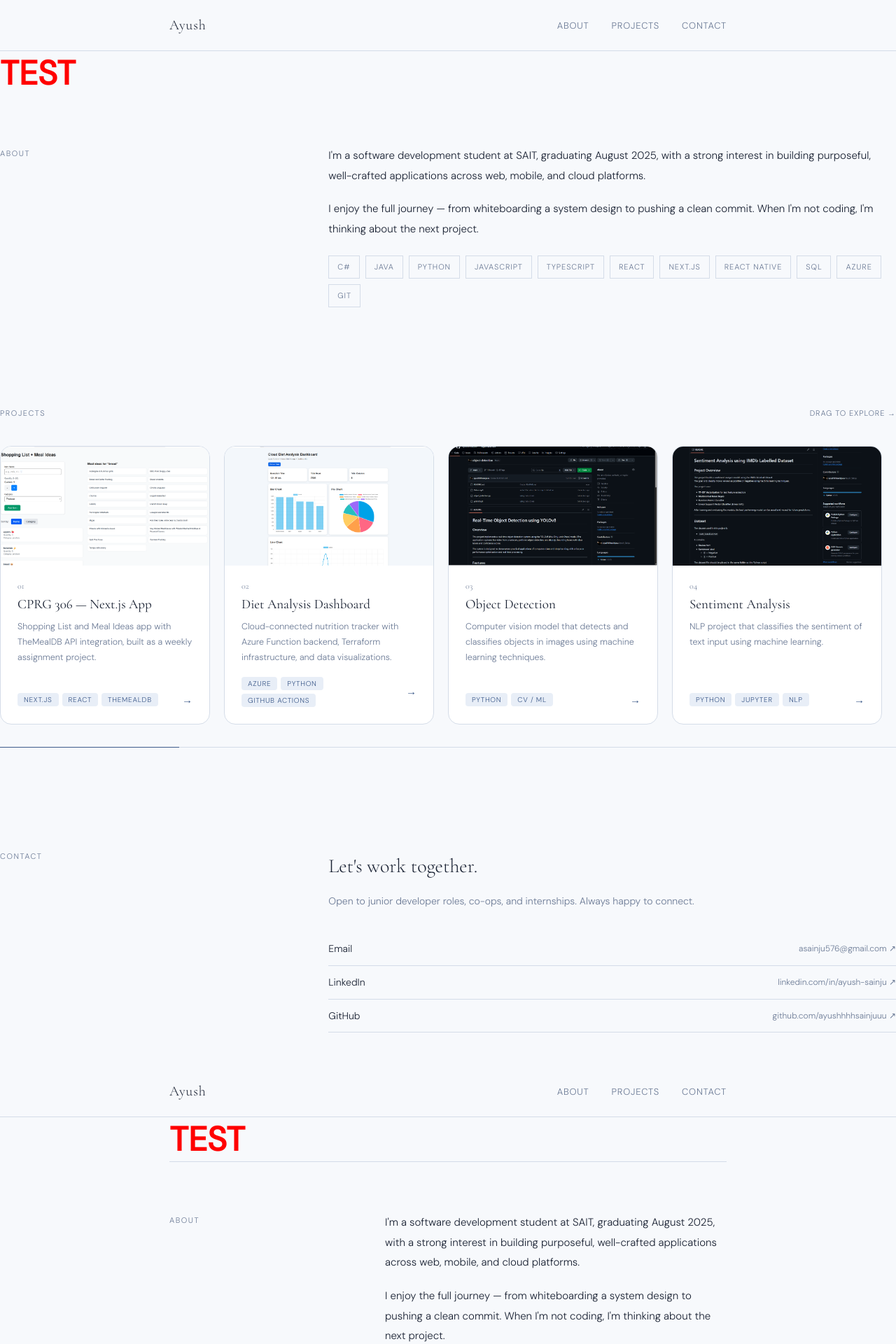
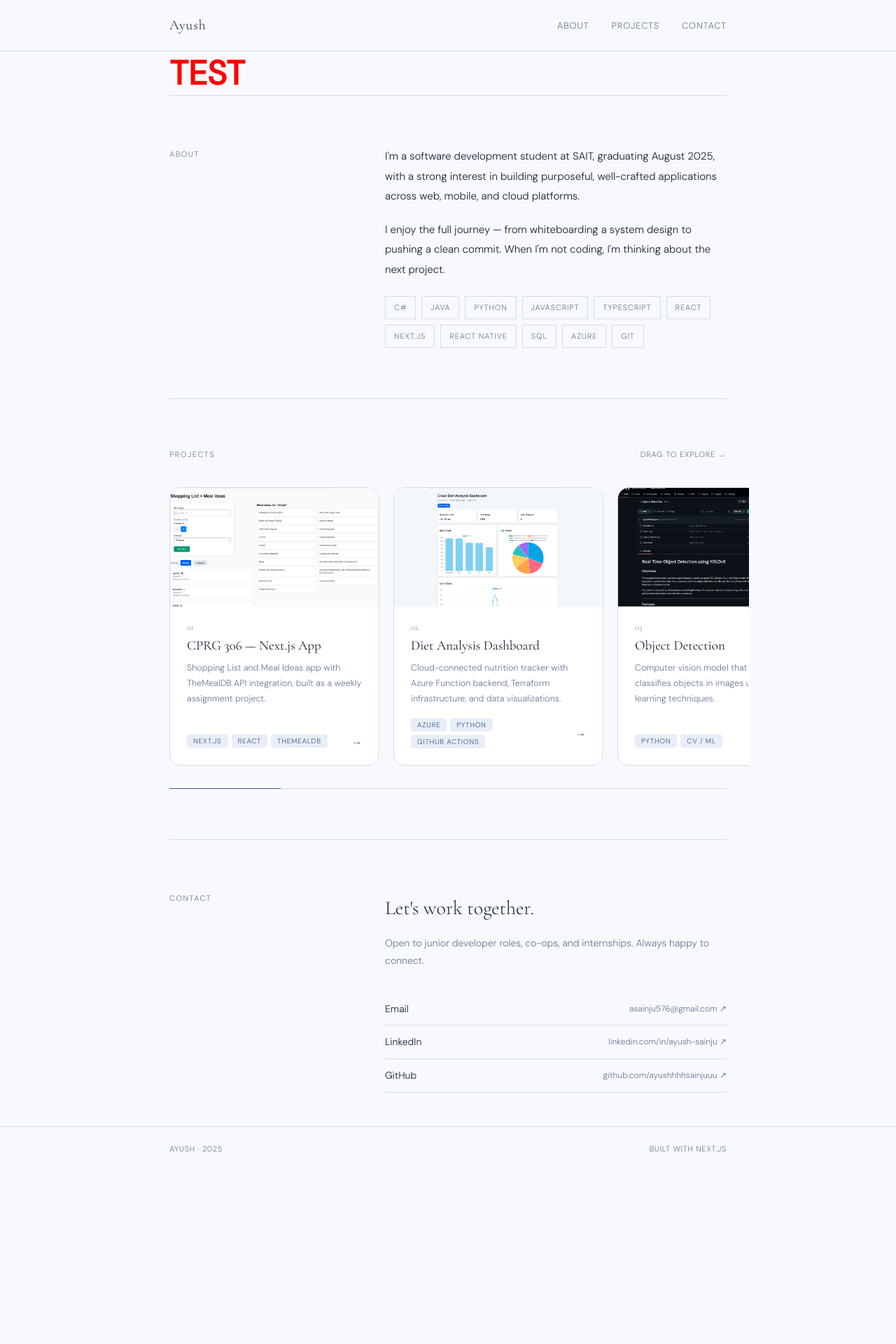
Before and after one commit to ayushhhhsainjuuu/portfolio, a Next.js app: page / in a window 1280 px wide. Shown: the top 1920 px of the page at 70% size. After the commit the page ends 1672 px from the top, so only its background shows below. Built offline with nearby package versions, Linux system fonts and the light colour scheme.

Commit message:
layout changes, added contact and footer component

```diff
--- a/app/layout.js
+++ b/app/layout.js
@@ -1,8 +1,4 @@
 import Navbar from "@/components/Navbar";
-import Hero from "@/components/Hero";
-import About from "@/components/About";
-import Projects from "@/components/Projects";
-import Contact from "@/components/Contact";
 import Footer from "@/components/Footer";
 import "./globals.css";
 
@@ -16,10 +12,6 @@ export default function RootLayout({ children }) {
     <html lang="en">
       <body>
         <Navbar />
-        <Hero />
-        <About />
-        <Projects />
-        <Contact />
         {children}
         <Footer />
       </body>
--- a/app/page.js
+++ b/app/page.js
@@ -1,15 +1,11 @@
-import Navbar from "@/components/Navbar";
 import Hero from "@/components/Hero";
 import About from "@/components/About";
 import Projects from "@/components/Projects";
 import Contact from "@/components/Contact";
-import Footer from "@/components/Footer";
 
 export default function Home() {
   return (
-    <main>
-      <Navbar />
-      <div style={{ maxWidth: "860px", margin: "0 auto", padding: "0 2rem" }}>
+    <main style={{ maxWidth: "860px", margin: "0 auto", padding: "0 2rem" }}>
       <Hero />
       <hr style={{ border: "none", borderTop: "0.5px solid var(--border)" }} />
       <About />
@@ -17,8 +13,6 @@ export default function Home() {
       <Projects />
       <hr style={{ border: "none", borderTop: "0.5px solid var(--border)" }} />
       <Contact />
-      </div>
-      <Footer />
     </main>
   );
 }
```
Lines whose indentation alone changed are shown as unchanged.
